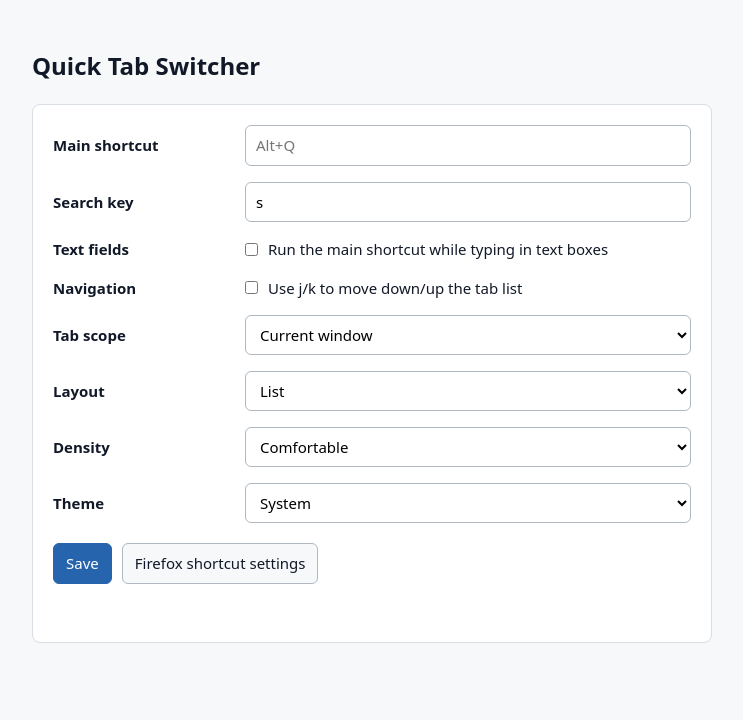
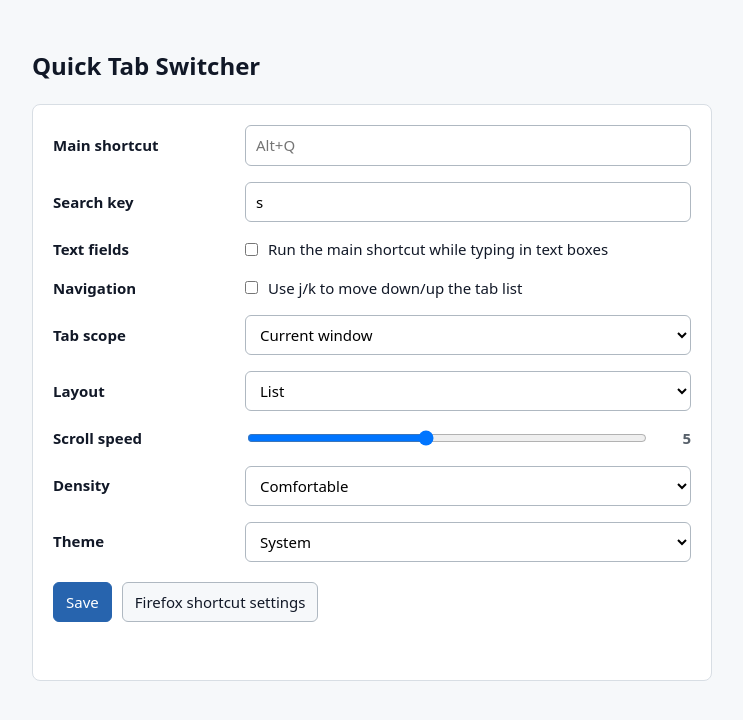
Before and after one commit to tvilly/firefox-tab-switcher, a browser extension: page src/options/options.html in a window 1280 px wide. Shown: the whole page, without its empty margins (268-1011 px from the left). Drawn offline with Linux system fonts and the light colour scheme.

Commit message:
Add scroll speed setting

```diff
--- a/src/content/shortcut-listener.js
+++ b/src/content/shortcut-listener.js
@@ -74,6 +74,7 @@
       || changes.captureTextInputShortcut
       || changes.enableVimNavigation
       || changes.displayMode
+      || changes.scrollSensitivity
       || changes.searchKey
       || changes.tabScope
       || changes.theme
--- a/src/options/options.css
+++ b/src/options/options.css
@@ -55,6 +55,23 @@ label span {
   margin: 0;
 }
 
+.range-control {
+  display: grid;
+  grid-template-columns: minmax(0, 1fr) 4ch;
+  align-items: center;
+  gap: 12px;
+}
+
+.range-control input {
+  padding: 0;
+}
+
+.range-control output {
+  color: #57606a;
+  font-variant-numeric: tabular-nums;
+  text-align: right;
+}
+
 input,
 select {
   width: 100%;
--- a/src/options/options.html
+++ b/src/options/options.html
@@ -47,6 +47,13 @@
           </select>
         </label>
         <label>
+          <span>Scroll speed</span>
+          <span class="range-control">
+            <input id="scroll-sensitivity" name="scrollSensitivity" type="range" min="1" max="10" step="1">
+            <output id="scroll-sensitivity-value" for="scroll-sensitivity"></output>
+          </span>
+        </label>
+        <label>
           <span>Density</span>
           <select id="density" name="density">
             <option value="comfortable">Comfortable</option>
--- a/src/options/options.js
+++ b/src/options/options.js
@@ -10,6 +10,8 @@
   const enableVimNavigation = document.getElementById("enable-vim-navigation");
   const tabScope = document.getElementById("tab-scope");
   const displayMode = document.getElementById("display-mode");
+  const scrollSensitivity = document.getElementById("scroll-sensitivity");
+  const scrollSensitivityValue = document.getElementById("scroll-sensitivity-value");
   const density = document.getElementById("density");
   const theme = document.getElementById("theme");
   const status = document.getElementById("status");
@@ -23,6 +25,8 @@
     enableVimNavigation.checked = options.enableVimNavigation;
     tabScope.value = options.tabScope;
     displayMode.value = options.displayMode;
+    scrollSensitivity.value = options.scrollSensitivity;
+    updateScrollSensitivityLabel();
     density.value = options.density;
     theme.value = options.theme;
 
@@ -40,6 +44,7 @@
       enableVimNavigation: enableVimNavigation.checked,
       tabScope: tabScope.value,
       displayMode: displayMode.value,
+      scrollSensitivity: scrollSensitivity.value,
       density: density.value,
       theme: theme.value
     });
@@ -73,6 +78,14 @@
       ? "Options saved. Live previews need all-sites permission before screenshots can appear."
       : "Options saved.");
   });
+
+  scrollSensitivity.addEventListener("input", updateScrollSensitivityLabel);
+
+  function updateScrollSensitivityLabel() {
+    const value = core.normalizeScrollSensitivity(scrollSensitivity.value);
+    scrollSensitivity.value = value;
+    scrollSensitivityValue.textContent = String(value);
+  }
 
   async function ensurePreviewPermission(displayModeValue) {
     if (displayModeValue !== "preview" || !browserApi.permissions || !browserApi.permissions.request) {
--- a/src/shared/core.js
+++ b/src/shared/core.js
@@ -7,6 +7,7 @@
     captureTextInputShortcut: false,
     enableVimNavigation: false,
     displayMode: "list",
+    scrollSensitivity: 5,
     tabScope: "currentWindow",
     theme: "system",
     density: "comfortable"
@@ -24,11 +25,22 @@
     const captureTextInputShortcut = source.captureTextInputShortcut === true;
     const enableVimNavigation = source.enableVimNavigation === true;
     const displayMode = VALID_DISPLAY_MODES.has(source.displayMode) ? source.displayMode : DEFAULT_OPTIONS.displayMode;
+    const scrollSensitivity = normalizeScrollSensitivity(source.scrollSensitivity);
     const tabScope = VALID_TAB_SCOPES.has(source.tabScope) ? source.tabScope : DEFAULT_OPTIONS.tabScope;
     const theme = VALID_THEMES.has(source.theme) ? source.theme : DEFAULT_OPTIONS.theme;
     const density = VALID_DENSITIES.has(source.density) ? source.density : DEFAULT_OPTIONS.density;
 
-    return { mainShortcut, searchKey, captureTextInputShortcut, enableVimNavigation, displayMode, tabScope, theme, density };
+    return {
+      mainShortcut,
+      searchKey,
+      captureTextInputShortcut,
+      enableVimNavigation,
+      displayMode,
+      scrollSensitivity,
+      tabScope,
+      theme,
+      density
+    };
   }
 
   function normalizeSearchKey(value) {
@@ -47,6 +59,15 @@
   function searchKeyToShortcut(value) {
     const searchKey = normalizeSearchKey(value);
     return `Alt+${searchKey.toUpperCase()}`;
+  }
+
+  function normalizeScrollSensitivity(value) {
+    const numericValue = Number(value);
+    if (!Number.isFinite(numericValue)) {
+      return DEFAULT_OPTIONS.scrollSensitivity;
+    }
+
+    return Math.min(10, Math.max(1, Math.round(numericValue)));
   }
 
   function normalizeMainShortcut(value) {
@@ -248,6 +269,7 @@
     normalizeMainShortcut,
     normalizeOptions,
     normalizeSearchKey,
+    normalizeScrollSensitivity,
     prioritizeActiveTab,
     searchKeyToShortcut,
     sortTabsByMostRecent,
```
Also changed, not shown: src/content/overlay.js (+7 -1 lines), test/core.test.js (+10 -0 lines).
